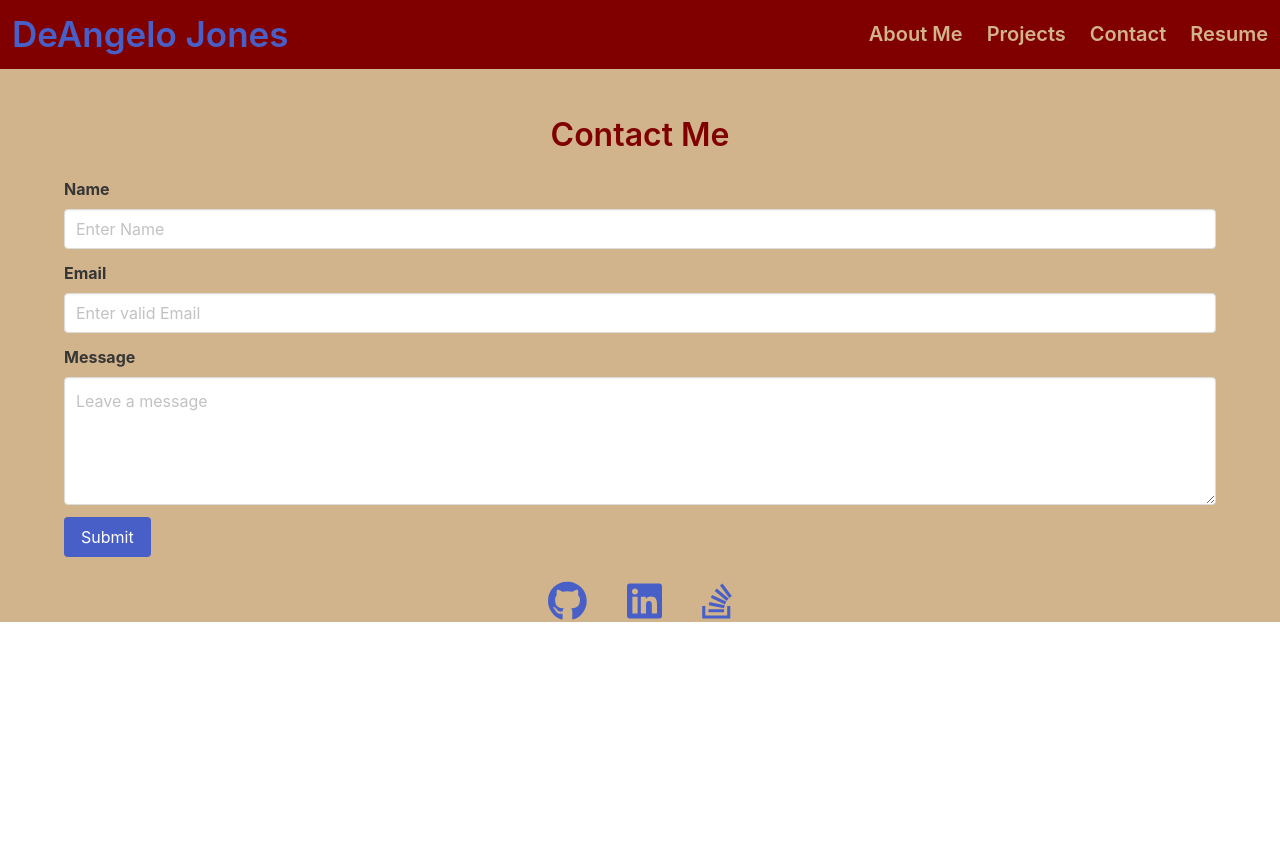
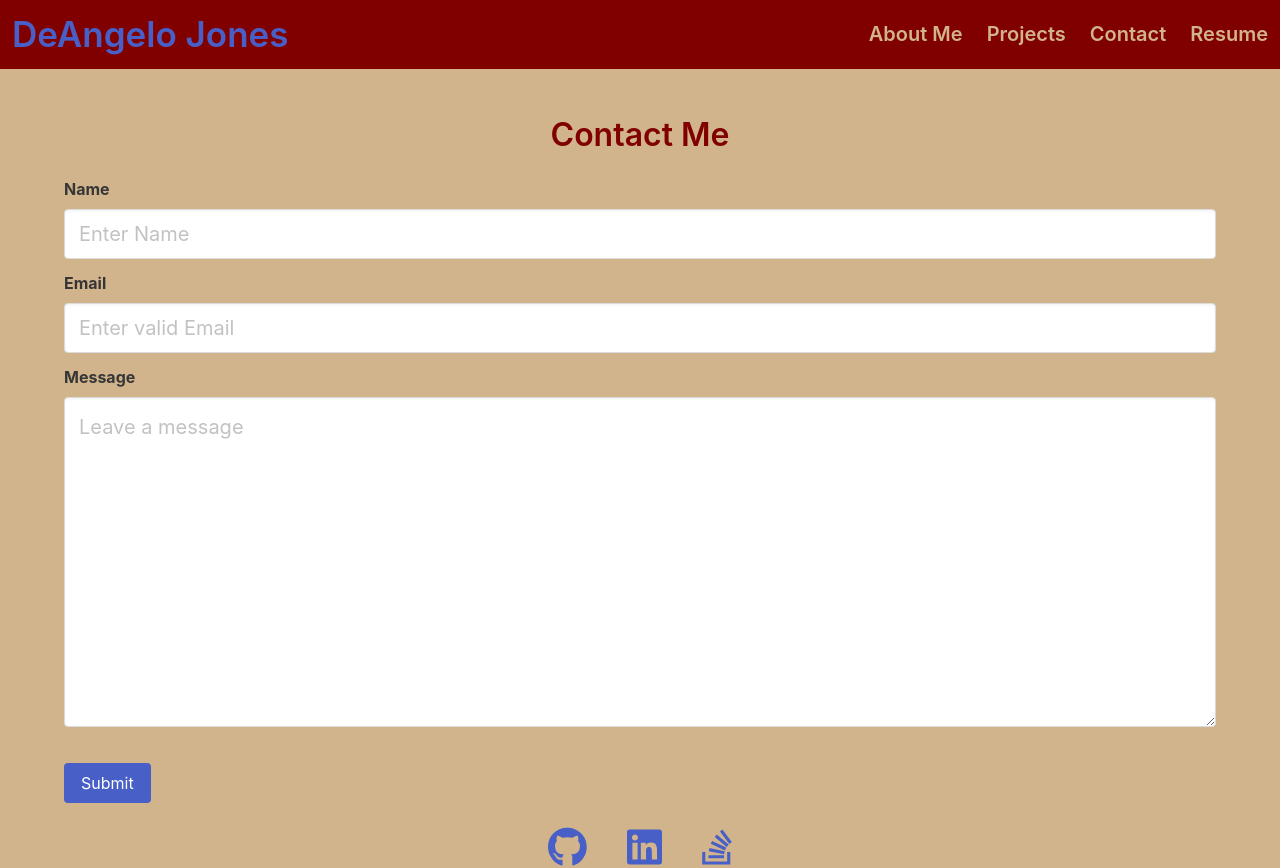
Before and after one commit to dtjones23/ReactFolio, a React (Vite) app in the folder Develop/ReactFolio/: page / in a window 1280 px wide. Both pictures are taken after a click on the element "Contact". Before the commit the page ends 800 px from the top, so only its background shows below. Built offline with nearby package versions, Linux system fonts and the light colour scheme.

Commit message:
fixed display error in Contact.jsx

```diff
--- a/Develop/ReactFolio/src/components/Contact.jsx
+++ b/Develop/ReactFolio/src/components/Contact.jsx
@@ -52,7 +52,7 @@ export default function Contact() {
                     <h1 className='title has-text-centered mt-6' style={{ color: 'maroon' }}>Contact Me</h1>
                     <label htmlFor="name" className="label">Name</label>
                     <div className="control">
-                        <input id="name" className="input" type="text" placeholder="Enter Name" value={name} onChange={(event) => handleInputChange(event, setName, 'name')} />
+                        <input id="name" className="input is-medium" type="text" placeholder="Enter Name" value={name} onChange={(event) => handleInputChange(event, setName, 'name')} />
                         {errors.name && <p className="error">{errors.name}</p>}
                     </div>
                 </div>
@@ -60,7 +60,7 @@ export default function Contact() {
                 <div className="field">
                     <label htmlFor="email" className="label">Email</label>
                     <div className="control">
-                        <input id="email" className="input" type="email" placeholder="Enter valid Email" value={email} onChange={(event) => handleInputChange(event, setEmail, 'email')} onBlur={(event) => handleInputBlur(event, 'email')} />
+                        <input id="email" className="input is-medium" type="email" placeholder="Enter valid Email" value={email} onChange={(event) => handleInputChange(event, setEmail, 'email')} onBlur={(event) => handleInputBlur(event, 'email')} />
                         {errors.email && <p className="error">{errors.email}</p>}
                     </div>
                 </div>
@@ -68,14 +68,14 @@ export default function Contact() {
                 <div className="field">
                     <label htmlFor="message" className="label">Message</label>
                     <div className="control">
-                        <textarea id="message" className="textarea" placeholder="Leave a message" value={message} onChange={(event) => handleInputChange(event, setMessage, 'message')} />
+                        <textarea id="message" className="textarea is-medium" placeholder="Leave a message" rows= "10"value={message} onChange={(event) => handleInputChange(event, setMessage, 'message')} />
                         {errors.message && <p className="error">{errors.message}</p>}
                     </div>
                 </div>
 
                 <div className="field is-grouped">
                     <div className="control">
-                        <button className="button is-fullwidth is-link">Submit</button>
+                        <button className="button is-fullwidth is-link mt-5">Submit</button>
                     </div>
                 </div>
             </div>
```
